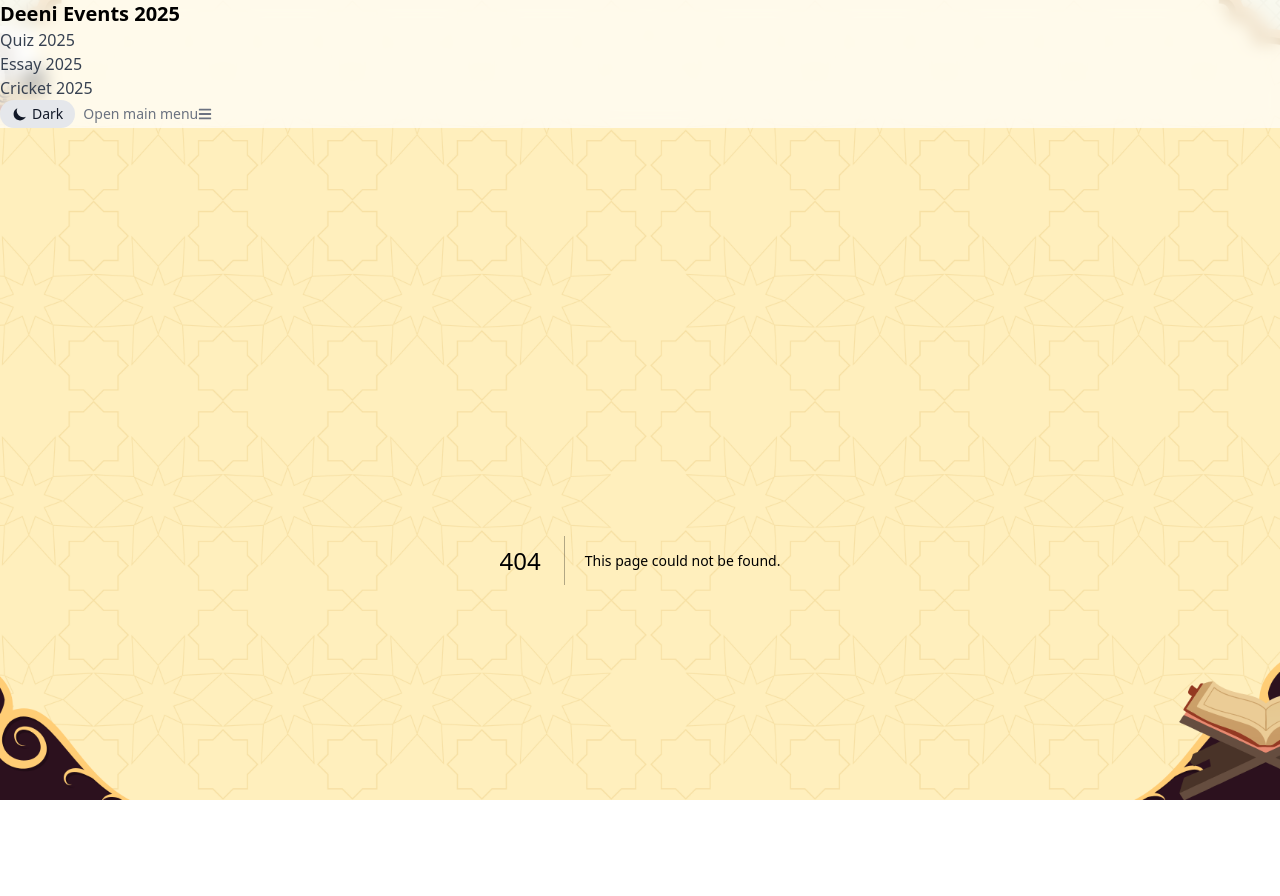
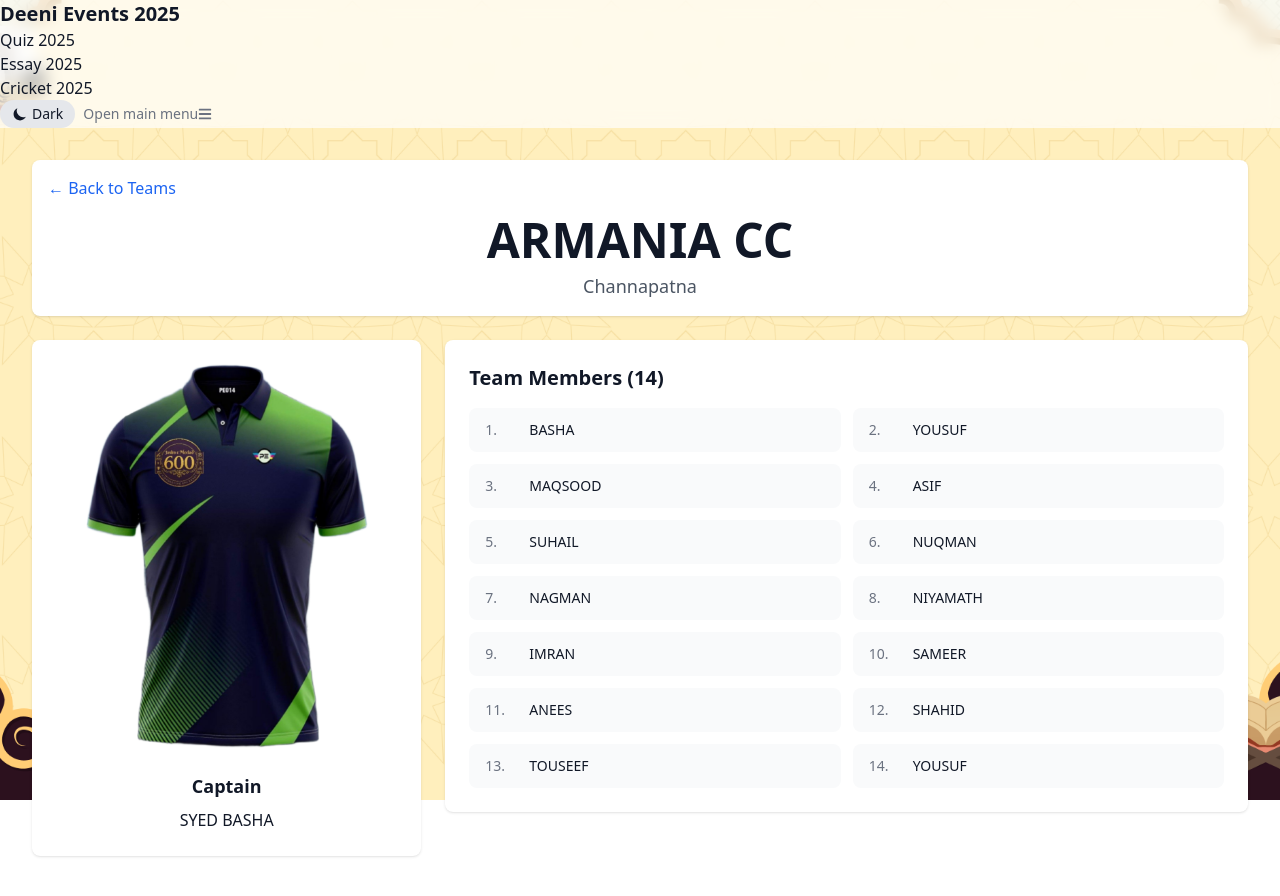
Before and after one commit to ausshadu/results-app, a Next.js app: page /cricket/teams/armania-cc in a window 1280 px wide. Before the commit this address had no page. Shown: the top 896 px of the page. Built offline with nearby package versions, Linux system fonts and the light colour scheme.

Commit message:
Added Cricket Pages

```diff
--- a/app/cricket/matches/page.tsx
+++ b/app/cricket/matches/page.tsx
@@ -1,26 +1,25 @@
 import Link from "next/link";
+import { Card } from "flowbite-react";
 
 export default function MatchesComingSoonPage() {
   return (
     <div className="flex flex-col gap-6">
-      <div className="rounded-lg border bg-white dark:bg-gray-800 p-4 shadow">
+      <Card>
         <h1 className="text-2xl font-bold md:text-3xl">Cricket Matches</h1>
-        <p className="text-sm text-gray-700 dark:text-gray-300">
+        <p className="text-sm">
           Coming soon. Schedule and results will be published here.
         </p>
-        <div className="mt-2">
-          <Link href="/cricket" className="link">
-            ← Back to Cricket
-          </Link>
-        </div>
-      </div>
+        <Link href="/cricket" className="link">
+          ← Back to Cricket
+        </Link>
+      </Card>
 
-      <div className="rounded-lg border bg-white dark:bg-gray-900 p-6 shadow text-center">
+      <Card className="text-center">
         <div className="text-3xl font-semibold mb-2">Coming Soon</div>
         <p className="text-gray-600 dark:text-gray-300">
           Please check back later for match fixtures and results.
         </p>
-      </div>
+      </Card>
     </div>
   );
 }
--- a/app/cricket/page.tsx
+++ b/app/cricket/page.tsx
@@ -19,9 +19,9 @@ export default function Cricket() {
           <h3 className="text-lg font-semibold">Teams</h3>
           <p className="text-sm text-gray-600 dark:text-gray-400">View all teams, jersey, location, and captain.</p>
           <div>
-            <Button as={Link} href="/cricket/teams" color="primary" pill>
+            <Link href="/cricket/teams" className="link">
               Open Teams
-            </Button>
+            </Link>
           </div>
         </Card>
 
@@ -29,9 +29,9 @@ export default function Cricket() {
           <h3 className="text-lg font-semibold">Matches</h3>
           <p className="text-sm text-gray-600 dark:text-gray-400">Schedule and results coming soon.</p>
           <div>
-            <Button as={Link} href="/cricket/matches" color="light" pill>
+            <Link href="/cricket/matches" className="link">
               Coming Soon
-            </Button>
+            </Link>
           </div>
         </Card>
       </div>
--- /dev/null
+++ b/app/cricket/teams/[slug]/page.tsx
@@ -0,0 +1,92 @@
+import Link from "next/link";
+import Image from "next/image";
+import { notFound } from "next/navigation";
+import { getTeamBySlug, getTeams } from "@/lib/600MeeladResults/Cricket";
+
+interface TeamPageProps {
+  params: Promise<{
+    slug: string;
+  }>;
+}
+
+export async function generateStaticParams() {
+  const teams = getTeams();
+  return teams.map((team) => ({
+    slug: team.slug,
+  }));
+}
+
+export default async function TeamPage({ params }: TeamPageProps) {
+  const { slug } = await params;
+  const team = getTeamBySlug(slug);
+
+  if (!team) {
+    notFound();
+  }
+
+  return (
+    <div className="flex flex-col gap-6">
+      {/* Header Section */}
+      <div className="rounded-lg bg-white dark:bg-gray-800 p-4 shadow border-0">
+        <div className="mb-4">
+          <Link href="/cricket/teams" className="link">
+            ← Back to Teams
+          </Link>
+        </div>
+        <div className="text-center">
+          <h1 className="text-4xl font-bold md:text-5xl mb-2">{team.name}</h1>
+          <p className="text-lg text-gray-600 dark:text-gray-400">{team.location}</p>
+        </div>
+      </div>
+
+      {/* Jersey + Captain and Team Members */}
+      <div className="grid grid-cols-12 gap-6">
+        {/* Jersey + Captain Card - 4 columns */}
+        <div className="col-span-12 lg:col-span-4">
+          <div className="rounded-lg bg-white dark:bg-gray-800 p-6 shadow h-full flex flex-col justify-center">
+            <div className="flex flex-col items-center gap-6">
+              {/* Jersey */}
+              {team.jerseyImage && (
+                <Image
+                  src={team.jerseyImage}
+                  alt={`${team.name} jersey`}
+                  width={800}
+                  height={800}
+                  className="h-80 w-80 md:h-96 md:w-96 object-contain"
+                />
+              )}
+
+              {/* Captain Info */}
+              <div className="text-center w-full">
+                <h2 className="text-lg font-semibold mb-2">Captain</h2>
+                <p className="text-base font-medium text-gray-900 dark:text-gray-100">{team.captain}</p>
+              </div>
+            </div>
+          </div>
+        </div>
+
+        {/* Team Members - 8 columns */}
+        <div className="col-span-12 lg:col-span-8">
+          <div className="rounded-lg bg-white dark:bg-gray-800 p-6 shadow">
+            <h2 className="text-xl font-semibold mb-4">Team Members ({team.teamMembers.length})</h2>
+            <div className="grid grid-cols-1 md:grid-cols-2 gap-3">
+              {team.teamMembers.map((member, idx) => (
+                <div
+                  key={idx}
+                  className="flex items-center gap-3 bg-gray-50 dark:bg-gray-700 rounded-lg px-4 py-3"
+                >
+                  <span className="text-sm font-medium text-gray-500 dark:text-gray-400 min-w-[2rem]">
+                    {idx + 1}.
+                  </span>
+                  <span className="text-sm font-medium text-gray-900 dark:text-gray-100">
+                    {member}
+                  </span>
+                </div>
+              ))}
+            </div>
+          </div>
+        </div>
+      </div>
+    </div>
+  );
+}
--- a/app/cricket/teams/page.tsx
+++ b/app/cricket/teams/page.tsx
@@ -8,17 +8,15 @@ export default function TeamsPage() {
 
   return (
     <div className="flex flex-col gap-6">
-      <div className="rounded-lg border bg-white dark:bg-gray-800 p-4 shadow">
+      <Card>
         <h1 className="text-2xl font-bold md:text-3xl">Cricket Teams</h1>
-        <p className="text-sm text-gray-700 dark:text-gray-300">
+        <p className="text-sm">
           List of 12 teams with their jersey, location, and captain.
         </p>
-        <div className="mt-2">
-          <Link href="/cricket" className="link">
-            ← Back to Cricket
-          </Link>
-        </div>
-      </div>
+        <Link href="/cricket" className="link">
+          ← Back to Cricket
+        </Link>
+      </Card>
 
       <Card>
         <div className="overflow-x-auto">
```
